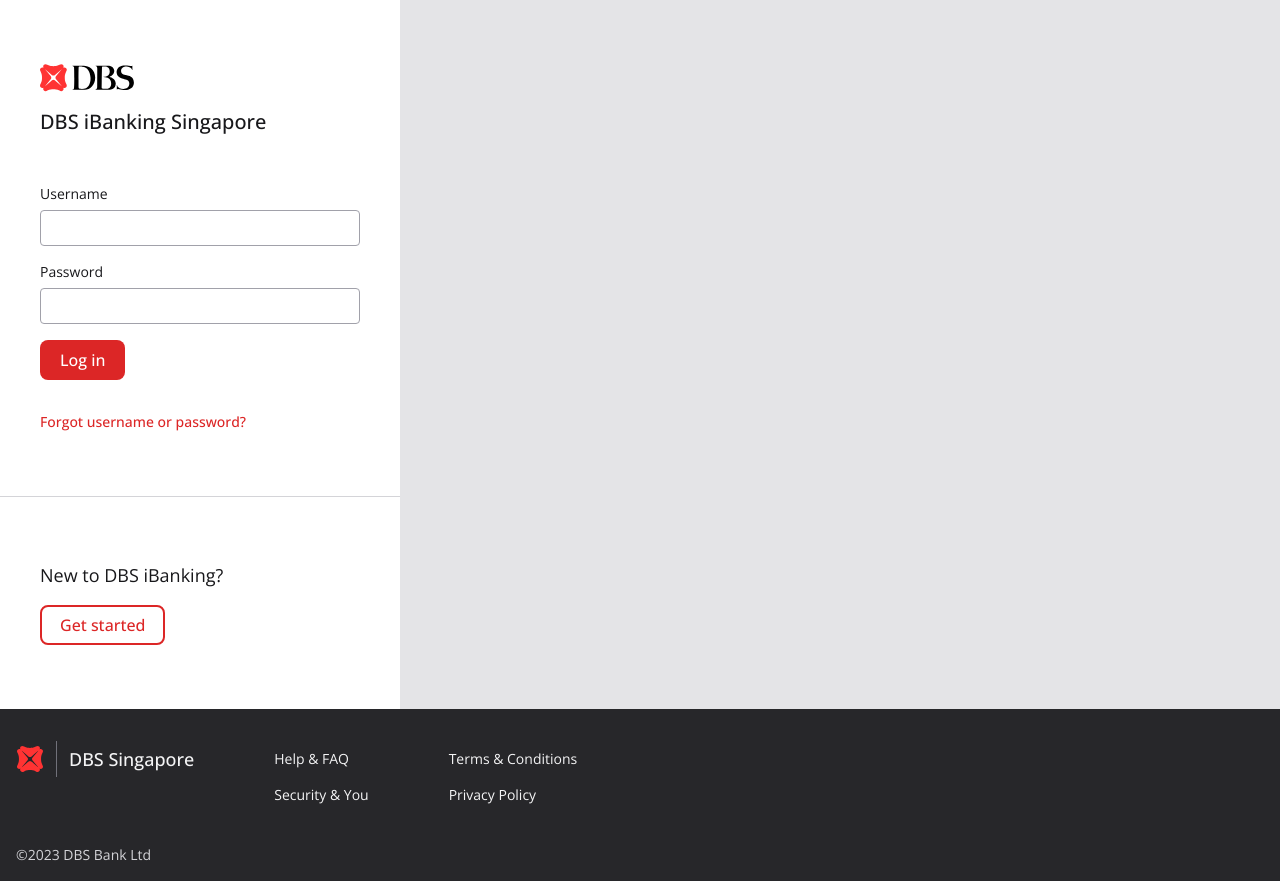
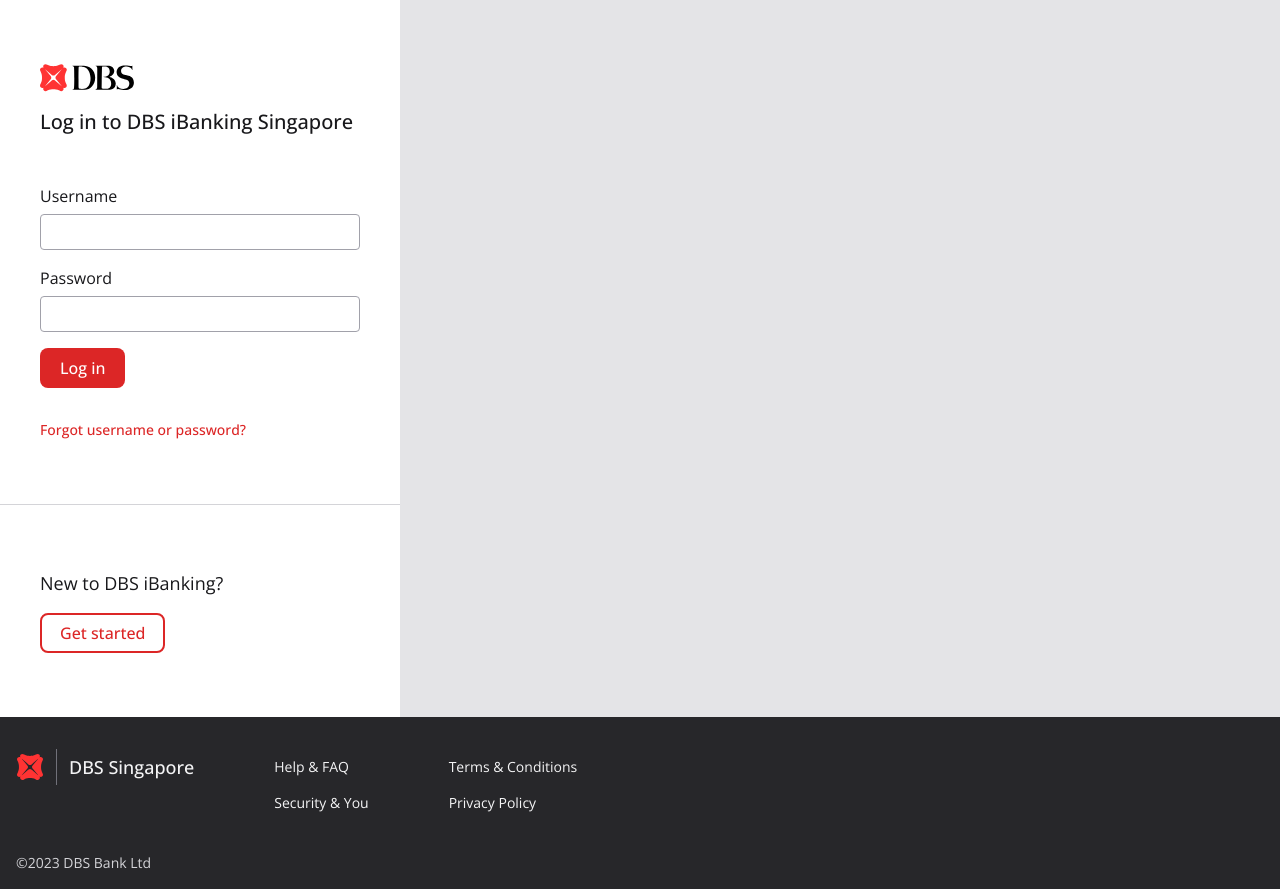
Before and after one commit to zxzxlch/dbs-uxe-login, an Angular app: page /login in a window 1280 px wide. Built offline with nearby package versions, Linux system fonts and the light colour scheme.

Commit message:
Fix accessibility for login page

```diff
--- a/src/app/login/login-panel/login-panel.component.html
+++ b/src/app/login/login-panel/login-panel.component.html
@@ -3,9 +3,9 @@
   <img
     class="logo h-7 w-auto"
     src="../../assets/dbs-logo-type.svg"
-    alt="DBS Homepage"
+    alt="DBS logo"
   />
-  <div class="text-xl font-medium mt-4">DBS iBanking Singapore</div>
+  <h1 class="text-xl font-medium mt-4">Log in to DBS iBanking Singapore</h1>
   <!-- Login form -->
   <form
     [formGroup]="loginForm"
@@ -18,7 +18,7 @@
     >
     </app-form-field-error>
     <div>
-      <label for="username" class="block text-sm mb-1.5"> Username </label>
+      <label for="username" class="block mb-1.5">Username</label>
       <input
         id="username"
         name="username"
@@ -37,7 +37,7 @@
       </app-form-field-error>
     </div>
     <div>
-      <label for="password" class="block text-sm mb-1.5">Password</label>
+      <label for="password" class="block mb-1.5">Password</label>
       <input
         id="password"
         name="password"
@@ -79,7 +79,7 @@
 <div
   class="signup-prompt flex-none px-5 sm:px-10 py-16 border-t border-gray-300"
 >
-  <div class="text-lg">New to DBS iBanking?</div>
+  <h2 class="text-lg">New to DBS iBanking?</h2>
   <div class="mt-4">
     <app-button variant="secondary" [customContent]="true">
       <ng-template appButtonContent>
--- a/src/app/login/login-panel/login-panel.component.ts
+++ b/src/app/login/login-panel/login-panel.component.ts
@@ -22,10 +22,13 @@
 export class LoginPanelComponent {
   submitted: boolean = false;
 
-  loginForm = this.fb.group({
-    username: ['', [Validators.required, Validators.maxLength(60)]],
-    password: ['', [Validators.required, Validators.maxLength(60)]],
-  });
+  loginForm = this.fb.group(
+    {
+      username: ['', [Validators.required, Validators.maxLength(60)]],
+      password: ['', [Validators.required, Validators.maxLength(60)]],
+    },
+    { updateOn: 'submit' }
+  );
 
   public get username() {
     return this.loginForm.get('username');
@@ -46,7 +49,7 @@
 
     // If form has errors, cancel submit, focus on first field with errors
     // TODO: Focus on first field with error
-    if (this.loginForm.errors) return;
+    if (!this.loginForm.valid) return;
 
     // TODO: Disable form and show loading state
     const { username, password } = this.loginForm.value;
```
